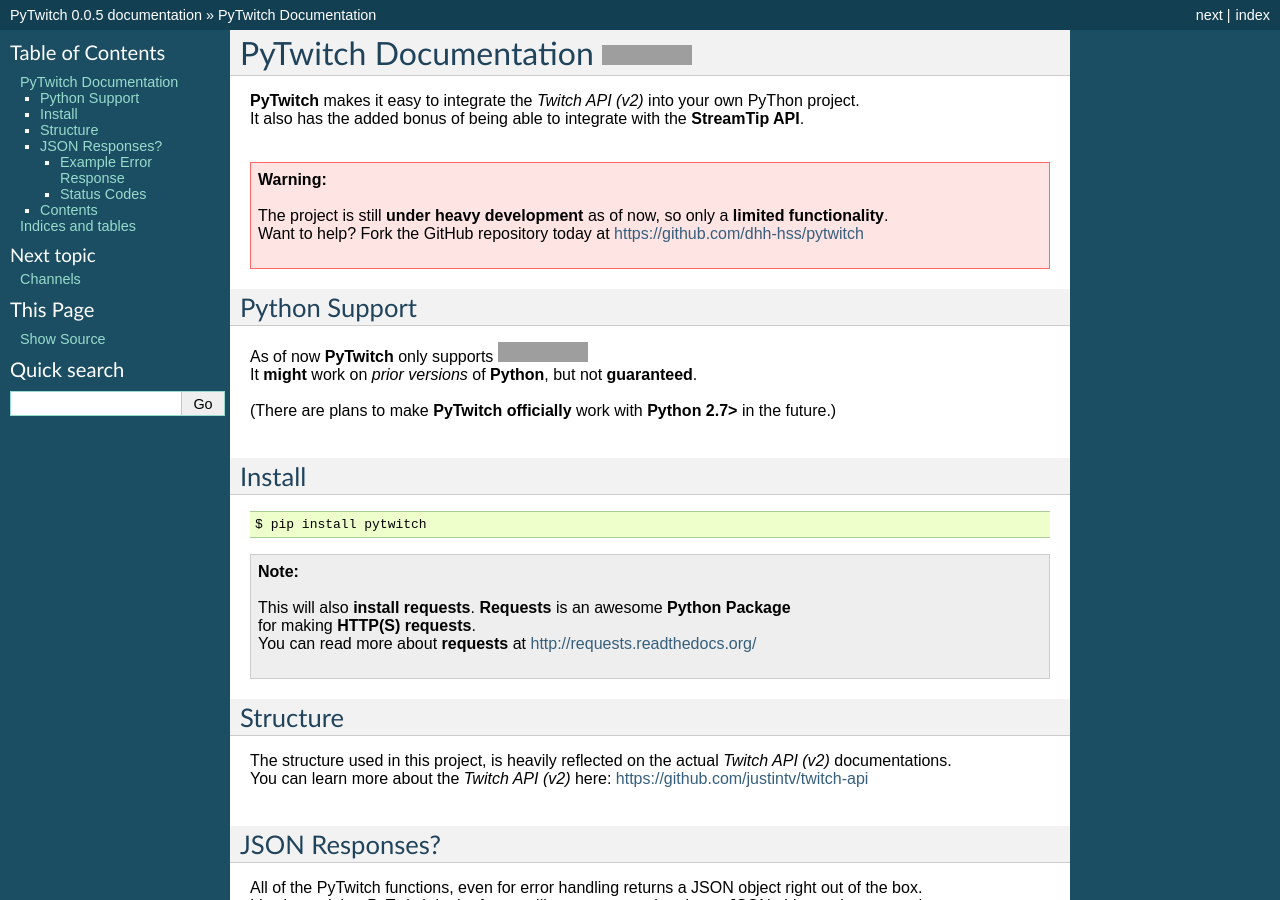
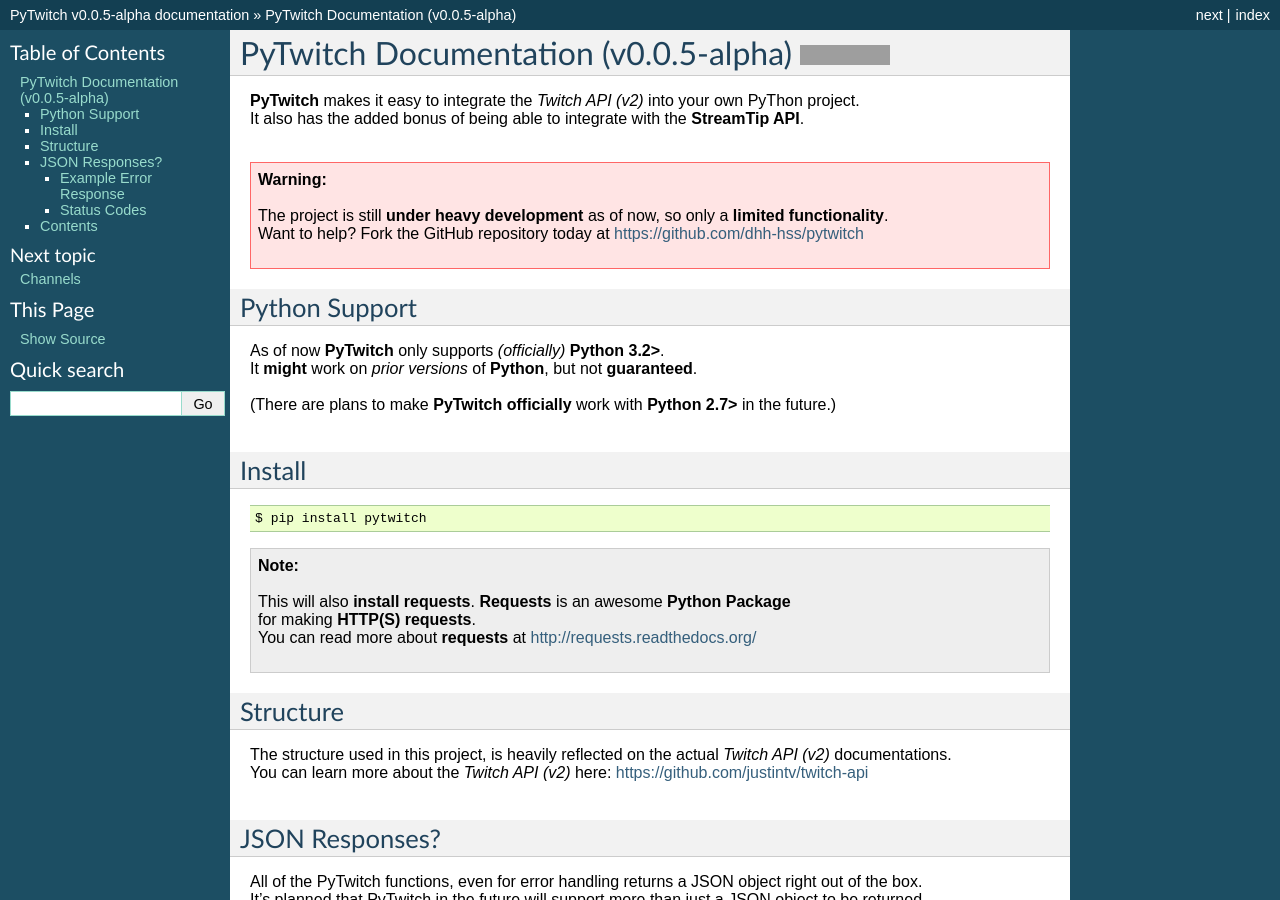
Before and after one commit to CAISC/pytwitch, a Sphinx documentation site: the page built from docs/source/index.rst, in a window 1280 px wide and 900 px high. Built offline with Sphinx 7.4.7, drawn with Linux system fonts in a browser that asks for light colours; some of the changed text lies outside the part shown; grey boxes are pictures that could not be loaded.

Commit message:
Better Versioning of Docs and project

```diff
--- a/docs/source/conf.py
+++ b/docs/source/conf.py
@@ -54,9 +54,9 @@
 # built documents.
 #
 # The short X.Y version.
-version = '0.0.5'
+version = 'v0.0.5'
 # The full version, including alpha/beta/rc tags.
-release = '0.0.5'
+release = 'v0.0.5-alpha'
 
 # The language for content autogenerated by Sphinx. Refer to documentation
 # for a list of supported languages.
--- a/docs/source/index.rst
+++ b/docs/source/index.rst
@@ -13,15 +13,11 @@
 Python Support
 --------------
 
-|  As of now **PyTwitch** only supports |support|
+|  As of now **PyTwitch** only supports *(officially)* **Python 3.2>**.
 |  It **might** work on *prior versions* of **Python**, but not **guaranteed**.
 |
 |  (There are plans to make **PyTwitch officially** work with **Python 2.7>** in the future.)
 |
-
-.. |support| image:: https://pypip.in/py_versions/pytwitch/badge.png
-    :target: https://pypi.python.org/pypi/pytwitch
-    :alt: Supported Python versions
 
 Install
 -------
@@ -81,13 +77,6 @@
    channels
    streamtip
 
-Indices and tables
-==================
-
-* :ref:`genindex`
-* :ref:`modindex`
-* :ref:`search`
-
 .. |version_pypi| image:: https://pypip.in/version/pytwitch/badge.png
     :target: https://pypi.python.org/pypi/pytwitch
     :alt: Latest Version
```
Also changed, not shown: other parts of docs/source/index.rst (+2 -2 lines), 1 other file.
